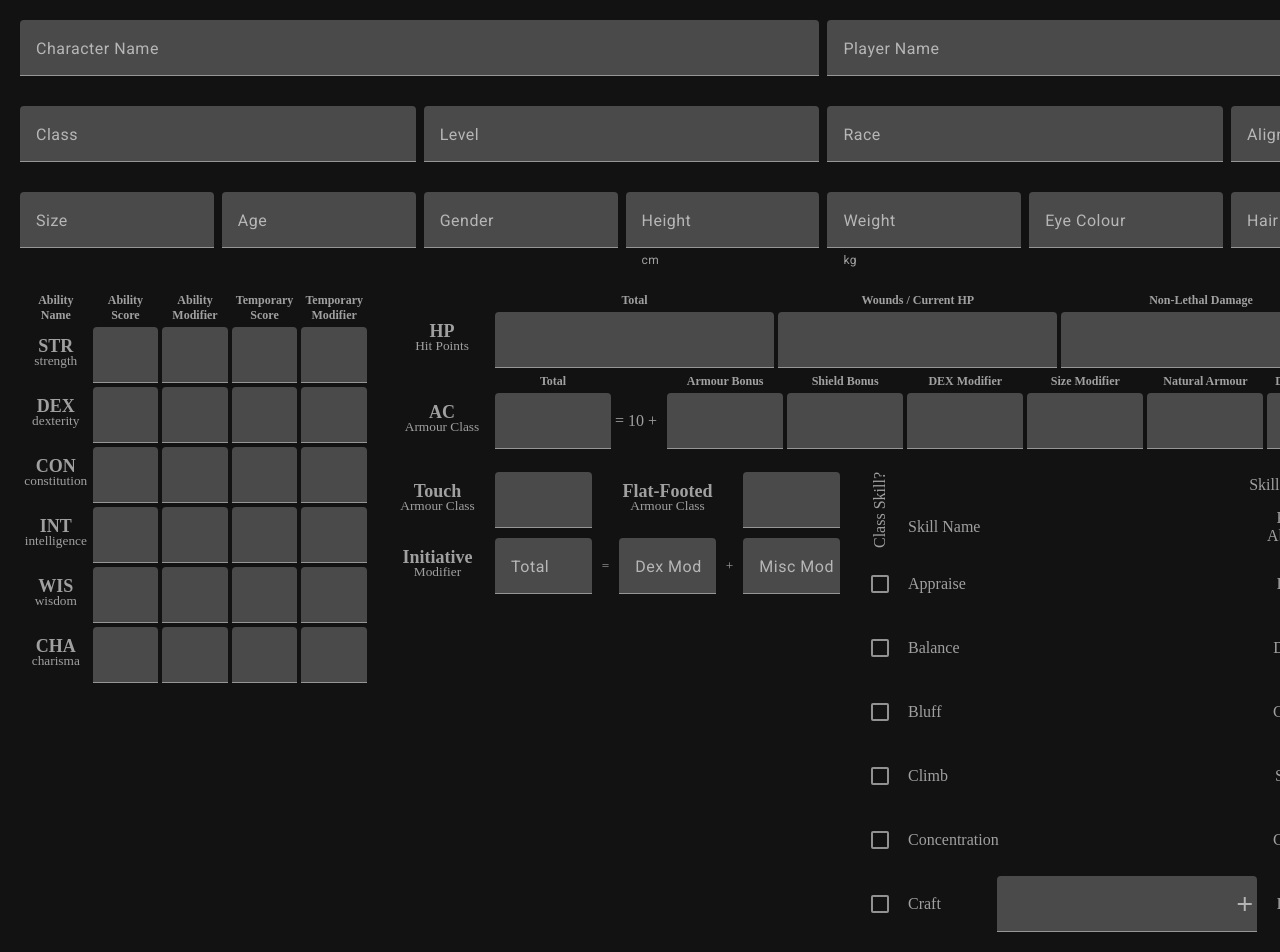
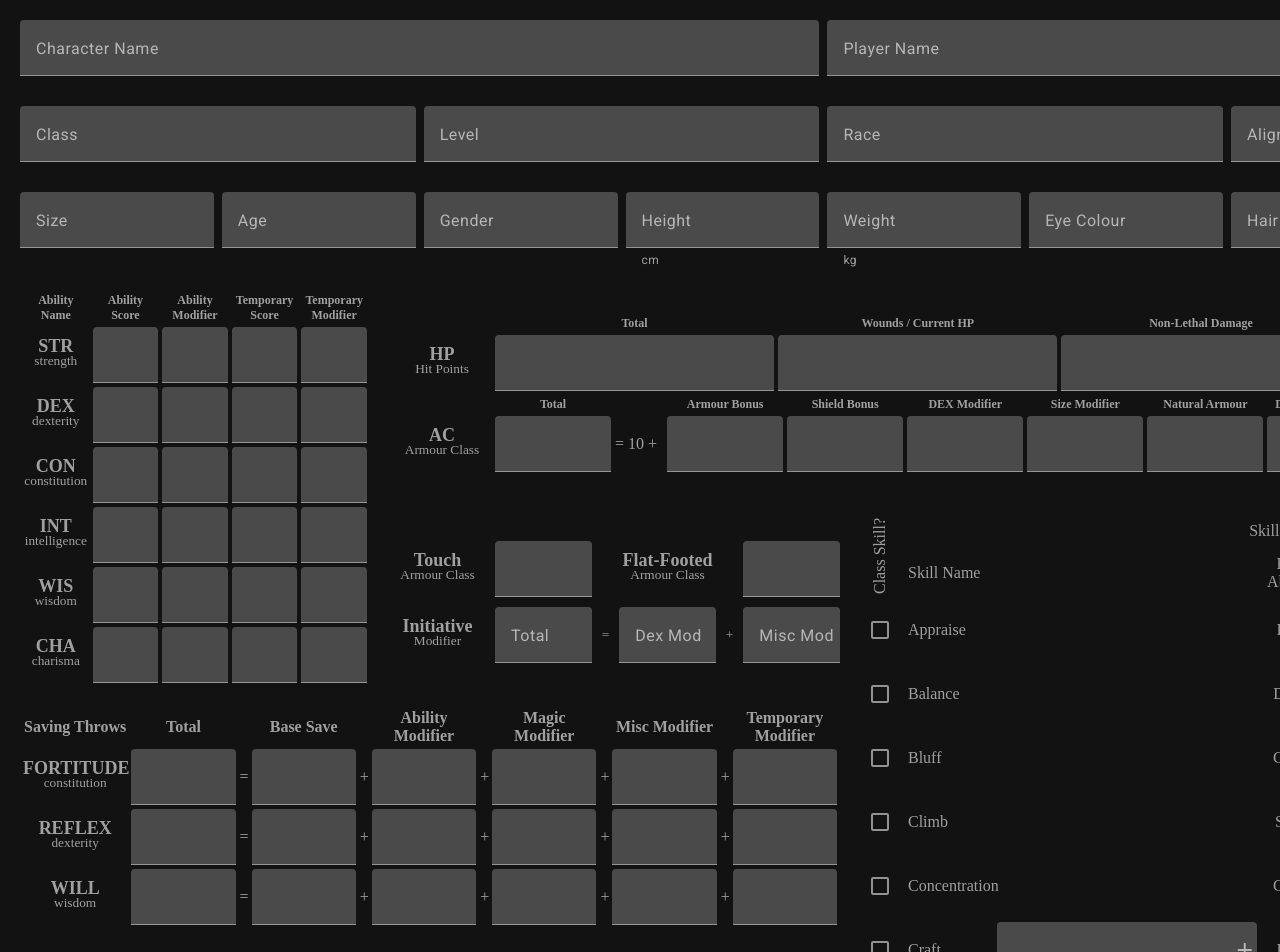
Before and after one commit to RDoneux/character-record-sheet-3.5, an Angular app: page /character-sheet in a window 1280 px wide. Shown: the top 952 px of the page. Built offline with nearby package versions, Linux system fonts and the light colour scheme.

Commit message:
Add saving throws component and integrate into character sheet; update layout and styles for improved usability

```diff
--- a/src/app/pages/character-sheet/character-sheet.component.html
+++ b/src/app/pages/character-sheet/character-sheet.component.html
@@ -4,4 +4,5 @@
   <app-hit-points />
   <app-initiative />
   <app-skills />
+  <app-saving-throws />
 </div>
--- a/src/app/pages/character-sheet/character-sheet.component.scss
+++ b/src/app/pages/character-sheet/character-sheet.component.scss
@@ -3,15 +3,16 @@
 
   display: grid;
   grid-template-columns: minmax(350px, 450px) minmax(450px, 0.8fr) 1fr;
-  grid-template-rows: auto auto 1fr;
+  grid-template-rows: auto auto auto auto 1fr;
   gap: 20px;
+  align-items: center;;
 
   app-base-info {
     grid-column: 1 / span 3;
   }
 
   app-abilities {
-    grid-row: span 3;
+    grid-row: span 2;
   }
 
   app-hit-points {
@@ -22,4 +23,13 @@
     grid-column: 2 / span 1;
     grid-row: 3 / span 1;
   }
+
+  app-skills {
+    grid-column: 3;
+    grid-row: 3 / span 3;
+  }
+
+  app-saving-throws {
+    grid-column: 1 / span 2;
+  }
 }
--- a/src/app/pages/character-sheet/character-sheet.component.ts
+++ b/src/app/pages/character-sheet/character-sheet.component.ts
@@ -4,6 +4,7 @@ import { AbilitiesComponent } from './fragments/abilities/abilities.component';
 import { HitPointsComponent } from './fragments/hit-points/hit-points.component';
 import { InitiativeComponent } from './fragments/initiative/initiative.component';
 import { SkillsComponent } from './fragments/skills/skills.component';
+import { SavingThrowsComponent } from './fragments/saving-throws/saving-throws.component';
 
 @Component({
   selector: 'app-character-sheet',
@@ -13,6 +14,7 @@ import { SkillsComponent } from './fragments/skills/skills.component';
     HitPointsComponent,
     InitiativeComponent,
     SkillsComponent,
+    SavingThrowsComponent
   ],
   templateUrl: './character-sheet.component.html',
   styleUrl: './character-sheet.component.scss',
--- /dev/null
+++ b/src/app/pages/character-sheet/fragments/saving-throws/interfaces/i-saving-throws.ts
@@ -0,0 +1,41 @@
+import { FormGroupType } from '../../../../../types/form-group-type';
+import { Ability } from '../../abilities/interfaces/i-abilities';
+
+export interface ISavingThrows {
+  fortitude: ISavingThrow | null;
+  reflex: ISavingThrow | null;
+  will: ISavingThrow | null;
+}
+
+interface ISavingThrow {
+  total: number | null;
+  baseSave: number | null;
+  abilityModifier: number | null;
+  magicModifier: number | null;
+  miscModifier: number | null;
+  temporaryModifier: number | null;
+}
+export interface SavingThrowsForm extends FormGroupType<ISavingThrows> {}
+
+const SAVING_THROW_DEFAULT: ISavingThrow = {
+  total: null,
+  baseSave: null,
+  abilityModifier: null,
+  magicModifier: null,
+  miscModifier: null,
+  temporaryModifier: null,
+};
+
+export const SAVING_THROWS_DEFAULT: ISavingThrows = {
+  fortitude: SAVING_THROW_DEFAULT,
+  reflex: SAVING_THROW_DEFAULT,
+  will: SAVING_THROW_DEFAULT,
+};
+
+export const SavingThrowsAbilityMap = {
+  fortitude: Ability.CONSTITUTION,
+  reflex: Ability.DEXTERITY,
+  will: Ability.WISDOM,
+} as const;
+export type SavingThrowsAbilityMap =
+  (typeof SavingThrowsAbilityMap)[keyof typeof SavingThrowsAbilityMap];
--- /dev/null
+++ b/src/app/pages/character-sheet/fragments/saving-throws/pipes/saving-throw-ability-map.pipe.ts
@@ -0,0 +1,16 @@
+import { Pipe, PipeTransform } from '@angular/core';
+import { ISavingThrows, SavingThrowsAbilityMap } from '../interfaces/i-saving-throws';
+
+@Pipe({
+  name: 'savingThrowAbilityMap'
+})
+export class SavingThrowAbilityMapPipe implements PipeTransform {
+
+  transform(value: string, ...args: unknown[]): string {
+    const transformedValue = value as keyof ISavingThrows;
+    return SavingThrowsAbilityMap[transformedValue];
+  }
+
+
+
+}
--- /dev/null
+++ b/src/app/pages/character-sheet/fragments/saving-throws/saving-throws.component.html
@@ -0,0 +1,68 @@
+<form [formGroup]="savingThrowsForm">
+  <table>
+    <thead>
+      <tr>
+        <th>Saving Throws</th>
+        <th>Total</th>
+        <th class="joining-column"></th>
+        <th>Base Save</th>
+        <th class="joining-column"></th>
+        <th>Ability Modifier</th>
+        <th class="joining-column"></th>
+        <th>Magic Modifier</th>
+        <th class="joining-column"></th>
+        <th>Misc Modifier</th>
+        <th class="joining-column"></th>
+        <th>Temporary Modifier</th>
+      </tr>
+    </thead>
+    <tbody>
+      @for(item of form; track item) {
+
+      <tr [formGroupName]="item">
+        <td>
+          <app-title
+            [shortTitle]="item | uppercase"
+            [fullTitle]="item | savingThrowAbilityMap"
+          />
+        </td>
+        <td>
+          <mat-form-field class="no-bottom-margin">
+            <input matInput formControlName="total" />
+          </mat-form-field>
+        </td>
+        <td>=</td>
+        <td>
+          <mat-form-field class="no-bottom-margin">
+            <input matInput formControlName="baseSave" />
+          </mat-form-field>
+        </td>
+        <td>+</td>
+        <td>
+          <mat-form-field class="no-bottom-margin">
+            <input matInput formControlName="abilityModifier" />
+          </mat-form-field>
+        </td>
+        <td>+</td>
+        <td>
+          <mat-form-field class="no-bottom-margin">
+            <input matInput formControlName="magicModifier" />
+          </mat-form-field>
+        </td>
+        <td>+</td>
+        <td>
+          <mat-form-field class="no-bottom-margin">
+            <input matInput formControlName="miscModifier" />
+          </mat-form-field>
+        </td>
+        <td>+</td>
+        <td>
+          <mat-form-field class="no-bottom-margin">
+            <input matInput formControlName="temporaryModifier" />
+          </mat-form-field>
+        </td>
+      </tr>
+      }
+    </tbody>
+  </table>
+</form>
--- /dev/null
+++ b/src/app/pages/character-sheet/fragments/saving-throws/saving-throws.component.scss
@@ -0,0 +1,12 @@
+table {
+  table-layout: fixed;
+  width: 100%;
+
+  mat-form-field {
+    width: 100%;
+  }
+
+  .joining-column {
+    width: 10px;
+  }
+}
--- /dev/null
+++ b/src/app/pages/character-sheet/fragments/saving-throws/saving-throws.component.ts
@@ -0,0 +1,61 @@
+import { Component } from '@angular/core';
+import { FormBuilderService } from '../../../../services/form-builder.service';
+import { LocalStorageService } from '../../../../services/local-storage.service';
+import {
+  ISavingThrows,
+  SAVING_THROWS_DEFAULT,
+  SavingThrowsForm,
+} from './interfaces/i-saving-throws';
+import { FormGroup, ReactiveFormsModule } from '@angular/forms';
+import { debounceTime } from 'rxjs';
+import { MatFormFieldModule } from '@angular/material/form-field';
+import { MatInputModule } from '@angular/material/input';
+import { TitleComponent } from '../../components/title/title.component';
+import { CommonModule } from '@angular/common';
+import { SavingThrowAbilityMapPipe } from './pipes/saving-throw-ability-map.pipe';
+
+@Component({
+  selector: 'app-saving-throws',
+  imports: [
+    ReactiveFormsModule,
+    MatFormFieldModule,
+    MatInputModule,
+    TitleComponent,
+    CommonModule,
+    SavingThrowAbilityMapPipe
+  ],
+  templateUrl: './saving-throws.component.html',
+  styleUrl: './saving-throws.component.scss',
+})
+export class SavingThrowsComponent {
+  static readonly STORAGE_KEY = 'savingThrows';
+
+  constructor(
+    private localStorage: LocalStorageService,
+    private formBuilder: FormBuilderService
+  ) {}
+
+  savingThrowsForm!: FormGroup<SavingThrowsForm>;
+
+  ngOnInit() {
+    const persistedInfo: ISavingThrows | null =
+      this.localStorage.load<ISavingThrows>(SavingThrowsComponent.STORAGE_KEY);
+
+    this.savingThrowsForm = this.formBuilder.buildForm(
+      persistedInfo ? persistedInfo : SAVING_THROWS_DEFAULT
+    );
+
+    this.savingThrowsForm.valueChanges
+      .pipe(debounceTime(1000))
+      .subscribe(() => {
+        this.localStorage.save<ISavingThrows>(
+          SavingThrowsComponent.STORAGE_KEY,
+          this.savingThrowsForm.getRawValue()
+        );
+      });
+  }
+
+  get form(): string[] {
+    return Object.keys(this.savingThrowsForm.controls)
+  }
+}
--- a/src/app/pages/character-sheet/fragments/skills/skills.component.html
+++ b/src/app/pages/character-sheet/fragments/skills/skills.component.html
@@ -1,17 +1,13 @@
 <form [formGroup]="skillsForm">
   <div class="container">
-    <!-- <div class="header"> -->
-    <!-- <div> -->
     <p class="vertical-text">Class Skill?</p>
     <p class="title">Skills</p>
-    <!-- </div> -->
     <p class="skill">Skill Name</p>
     <p>Key Ability</p>
     <p>Skill Modifier</p>
     <p>Ability Modifier</p>
     <p>Ranks</p>
     <p>Misc Modifier</p>
-    <!-- </div> -->
     @for(skill of skills; track skill) {
     @if(skillsForm.get(skill)?.get('isClassSkill')) {
     <ng-container [formGroupName]="skill">
```
Also changed, not shown: 2 other files (tests, documents, lock files or other folders).
